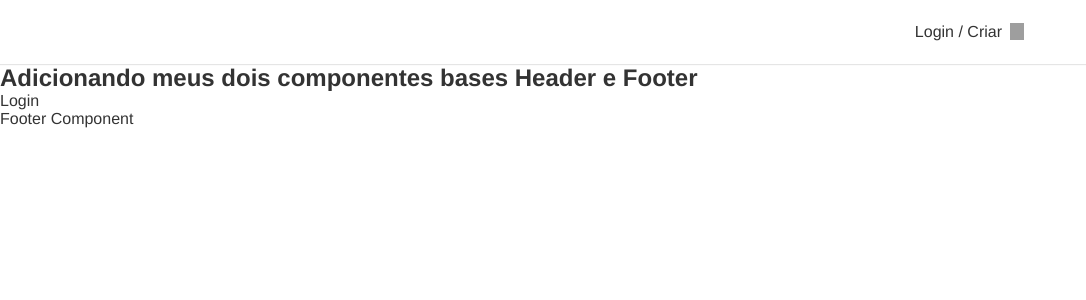
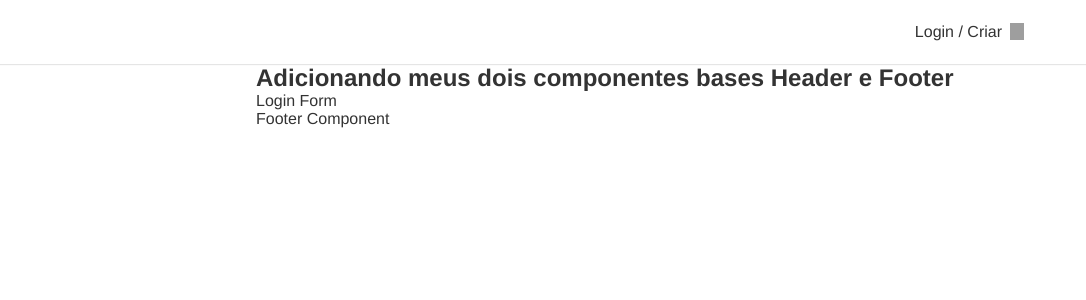
Before and after one commit to eduardo-esteves/react-dogs, a React (Create React App) app: page /login in a window 1280 px wide. Shown: the top 300 px of the page, without its empty margins (0-1086 px from the left). Built offline with nearby package versions, Linux system fonts and the light colour scheme; grey boxes are pictures that could not be loaded; some icons are missing.

Commit message:
Criado varios outros componentes que vao compor a rota aninhada nested-routes a partir do componente Login e para isso na propriedade path foi adicionado um asteristico apos o valor login para indicar que existe outras rotas dentro desse componente /login/criar

```diff
--- a/src/App.js
+++ b/src/App.js
@@ -9,12 +9,12 @@ import Login from './Login/Login'
 function App() {
   return (
     <div className="App">
-      <h2>Adicionando meus dois componentes bases Header e Footer</h2>
+      <h2 className="container">Adicionando meus dois componentes bases Header e Footer</h2>
       <BrowserRouter>
         <Header />
         <Routes>
           <Route path="/" element={<Home />} />
-          <Route path="/login" element={<Login />} />
+          <Route path="/login/*" element={<Login />} />
         </Routes>
         <Footer />
       </BrowserRouter>
--- a/src/Footer.js
+++ b/src/Footer.js
@@ -3,7 +3,7 @@ import styles from './Footer.module.css'
 
 const Footer = () => {
   return(
-  <div className={styles.footer}>Footer Component</div>
+  <div className={`container ${styles.footer}`}>Footer Component</div>
   )
 }
 
--- a/src/Home.js
+++ b/src/Home.js
@@ -2,7 +2,7 @@ import styles from './Home.module.css'
 
 export const Home = () => {
   return(
-    <div className={styles.home}>
+    <div className={`container ${styles.home}`}>
       Home
     </div>
   )
--- a/src/Login/Login.js
+++ b/src/Login/Login.js
@@ -1,8 +1,30 @@
+import { Routes, Route } from 'react-router-dom'
+import LoginForm from './LoginForm'
+import LoginCreate from './LoginCreate'
+import PasswordRecover from './PasswordRecover'
+import PasswordReset from './PasswordReset'
 
+/**
+ * Este é um componente que faz uso do Nested Routes
+ * Ou seja rotas dentro de rotas também conhecido como
+ * rotas aninhadas.
+ * Para que isso seja possível é necessário dentro do componente
+ * pai que está incluindo esse componente que é o APP.js
+ * inserir um asteristico após a rota login
+ * <Route path="/login/*" element={<Login />} />
+ * perceba que o componente Login não retorna um elemento
+ * de interface e sim cria outras rotas aninhadas renderizando
+ * o componente LoginForm por padrão.
+ */
 const Login = () => {
   return(
     <div>
-      Login
+      <Routes>
+        <Route path="/" element={<LoginForm />} />
+        <Route path="criar" element={<LoginCreate />} /> {/* Exemplo /login/criar */}
+        <Route path="recuperar-senha" element={<PasswordRecover />} />
+        <Route path="resetar-senha" element={<PasswordReset />} />
+      </Routes>
     </div>
   )
 }
--- /dev/null
+++ b/src/Login/LoginCreate.js
@@ -0,0 +1,7 @@
+const LoginCreate = () => {
+  return(
+    <div className="container">Login Create</div>
+  )
+}
+
+export default LoginCreate
--- /dev/null
+++ b/src/Login/LoginForm.js
@@ -0,0 +1,10 @@
+
+const LoginForm = () => {
+  return(
+    <div className="container">
+      Login Form
+    </div>
+  )
+}
+
+export default LoginForm
--- /dev/null
+++ b/src/Login/PasswordRecover.js
@@ -0,0 +1,7 @@
+const PasswordRecover = () => {
+  return(
+    <div className="container">Login Recover</div>
+  )
+}
+
+export default PasswordRecover
--- /dev/null
+++ b/src/Login/PasswordReset.js
@@ -0,0 +1,8 @@
+
+const PasswordReset = () => {
+  return(
+    <div className="container">Login Reset</div>
+  )
+}
+
+export default PasswordReset
```
